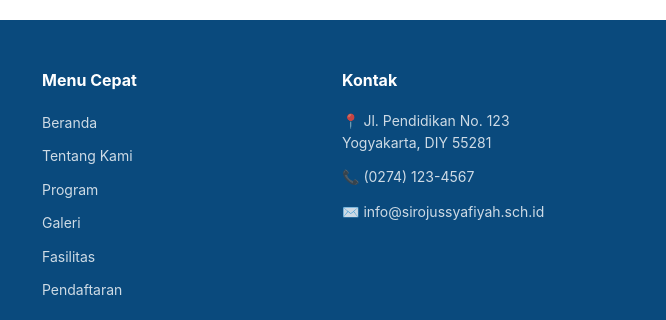
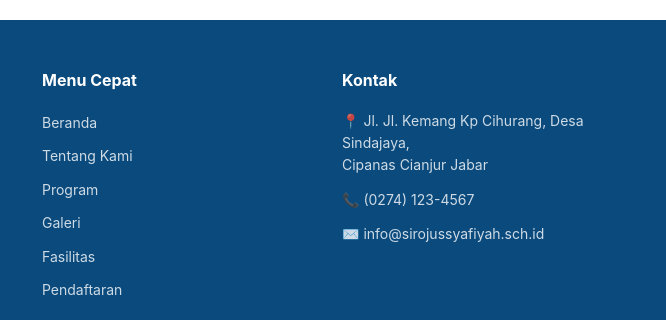
Before and after one commit to asepsopian10/sirojussyafiiyah, a plain HTML site: page website/index.html in a window 1280 px wide. Shown: the part 8182-8502 px from the top of the page, 614-1280 px from the left. Drawn offline with Linux system fonts and the light colour scheme.

Commit message:
ganti alamat

```diff
--- a/website/index.html
+++ b/website/index.html
@@ -504,7 +504,7 @@
                 </div>
                 <div class="footer-contact">
                     <h4>Kontak</h4>
-                    <p>📍 Jl. Pendidikan No. 123<br>Yogyakarta, DIY 55281</p>
+                    <p>📍 Jl. Jl. Kemang Kp Cihurang, Desa Sindajaya, <br>Cipanas Cianjur Jabar</p>
                     <p>📞 (0274) 123-4567</p>
                     <p>✉️ info@sirojussyafiyah.sch.id</p>
                 </div>
```
